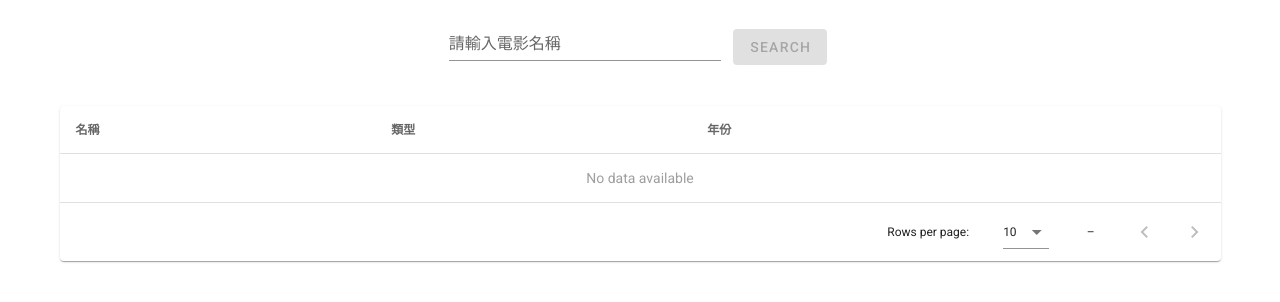
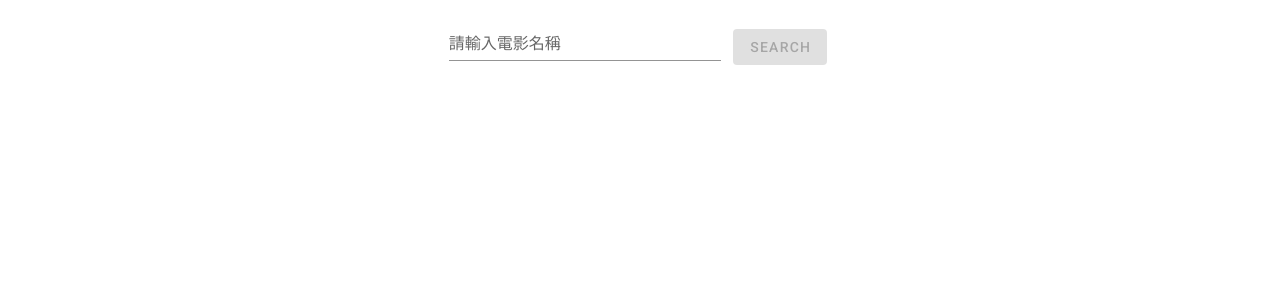
Before and after one commit to juju-chu/movie-list-vuetify, a Vue app: page / in a window 1280 px wide. Shown: the top 302 px of the page. Built offline with nearby package versions, Linux system fonts and the light colour scheme.

Commit message:
feat: 新增判斷 - 有執行搜尋後再出現電影列表欄位

```diff
--- a/src/App.vue
+++ b/src/App.vue
@@ -2,7 +2,10 @@
     <v-app>
         <v-main>
             <SearchBar @fetch-movies="fetchMovies"/>
-            <DataTable :movieList="movieList"/>
+            <DataTable
+                v-if="isFindMovies"
+                :movieList="movieList"
+            />
         </v-main>
     </v-app>
 </template>
@@ -22,6 +25,7 @@ export default {
     data() {
         return {
             movieList: [],
+            isFindMovies: false,
         }
     },
     methods: {
@@ -29,6 +33,7 @@ export default {
             axios.get(`${API_URL}/?apikey=${API_KEY}&s=${keyword.trim()}`).
                 then(response => {
                     this.movieList = response.data.Search
+                    this.isFindMovies = true
                 }).catch(error => {
                     console.log(error)
                 })
--- a/src/components/DataTable.vue
+++ b/src/components/DataTable.vue
@@ -3,14 +3,14 @@
         <v-data-table
             class="elevation-1"
             :headers="headers"
-            :items="movies"
+            :items="movieList"
             :items-per-page="10"
         >
             <template v-slot:item="row">
                 <tr>
-                    <td>{{row.item.name}}</td>
-                    <td>{{row.item.type}}</td>
-                    <td>{{row.item.year}}</td>
+                    <td>{{row.item.Title}}</td>
+                    <td>{{row.item.Type}}</td>
+                    <td>{{row.item.Year}}</td>
                     <td>
                         <DetailDialog :id="row.item.imdbID" />
                     </td>
@@ -42,18 +42,7 @@ export default {
                 { text: '年份', value: 'year' },
                 { text: '', value: '' },
             ],
-            movies: [],
         }
     },
-    watch: {
-        movieList() {
-            this.movies = this.movieList.map((movie) => ({
-                imdbID: movie.imdbID,
-                name: movie.Title,
-                type: movie.Type,
-                year: movie.Year,
-            }))
-        }
-    }
 }
 </script>
```
